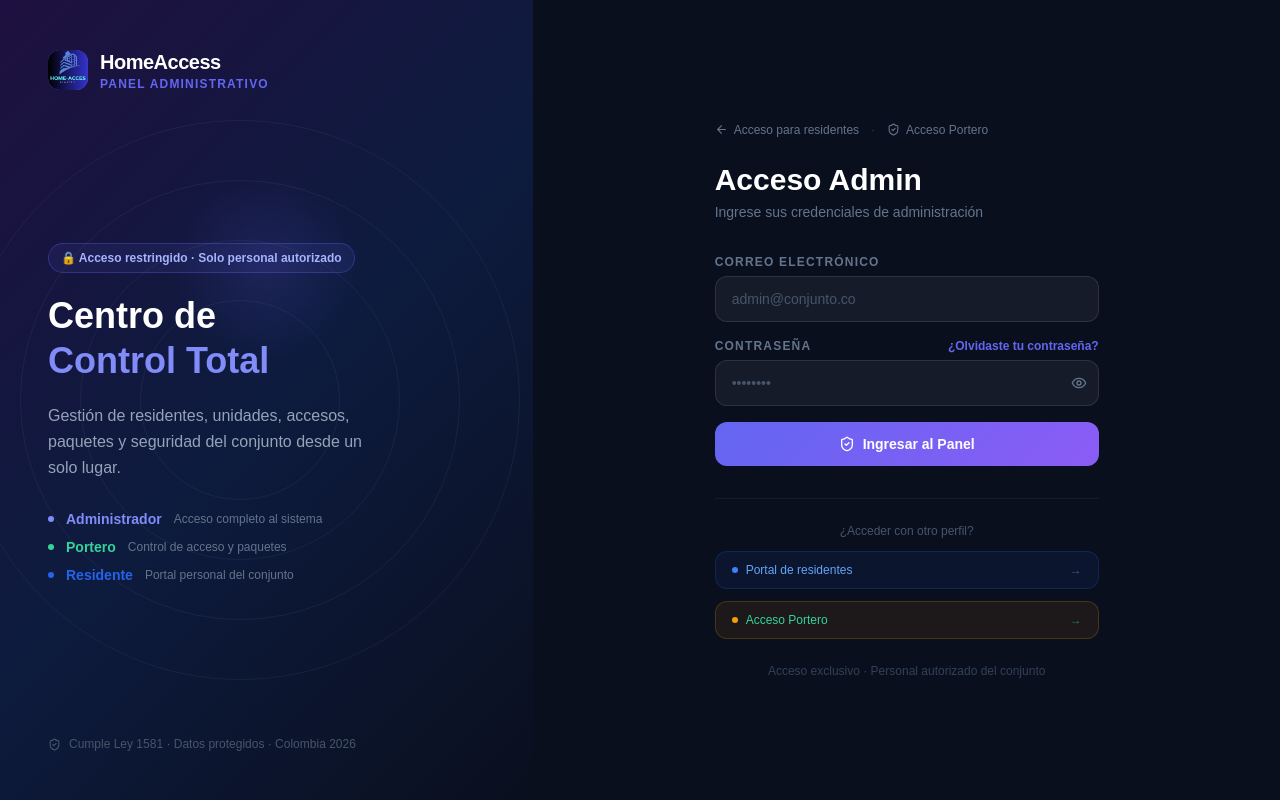
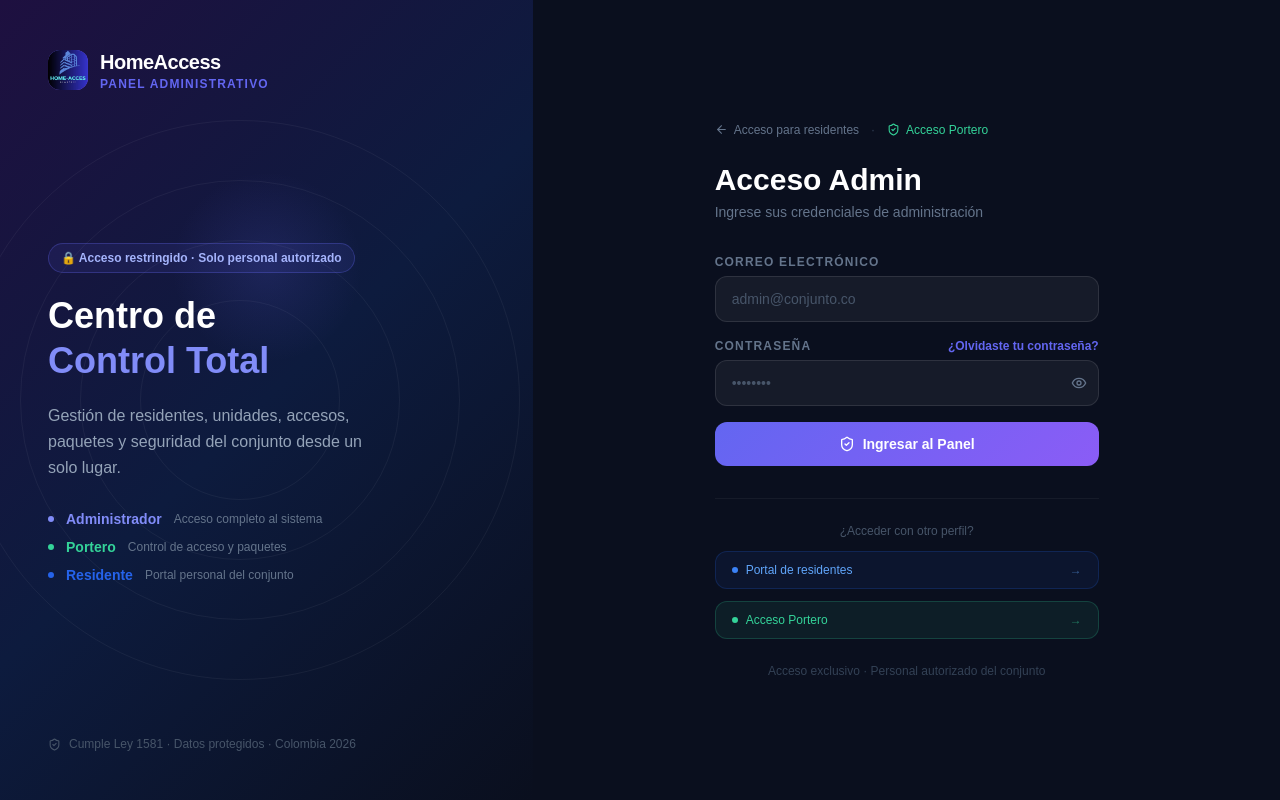
Before and after one commit to LeKarola33/HomeAccess_Frontend, a React (Vite) app: page /admin/login in a window 1280 px wide. Built offline with nearby package versions, Linux system fonts and the light colour scheme; no server answers.

Commit message:
Update role descriptions and styles in AdminLoginPage

```diff
--- a/src/pages/auth/AdminLoginPage.jsx
+++ b/src/pages/auth/AdminLoginPage.jsx
@@ -197,12 +197,12 @@ const AdminLoginPage = () => {
             Gestión de residentes, unidades, accesos, paquetes y seguridad del conjunto desde un solo lugar.
           </p>
 
-          {/* Roles */}
+          {/* Roles — sin Guarda de Seguridad */}
           <div className="space-y-2 pt-2">
             {[
-              { role: 'Administrador',    desc: 'Acceso completo al sistema',      color: '#818cf8' },
-              { role: 'Portero',          desc: 'Control de acceso y paquetes',    color: '#34d399' },
-              { role: 'Residente',        desc: 'Portal personal del conjunto',    color: '#2563eb' },
+              { role: 'Administrador', desc: 'Acceso completo al sistema',   color: '#818cf8' },
+              { role: 'Portero',       desc: 'Control de acceso y paquetes', color: '#34d399' },
+              { role: 'Residente',     desc: 'Portal personal del conjunto', color: '#2563eb' },
             ].map(({ role, desc, color }) => (
               <div key={role} className="flex items-center gap-3">
                 <div className="w-1.5 h-1.5 rounded-full flex-shrink-0" style={{ background: color }} />
@@ -236,7 +236,10 @@ const AdminLoginPage = () => {
                 </Link>
                 <span className="text-slate-700 text-xs">·</span>
                 <Link to="/securityguard/login"
-                  className="inline-flex items-center gap-1.5 text-xs text-slate-500 hover:text-amber-400 transition-colors">
+                  className="inline-flex items-center gap-1.5 text-xs transition-colors"
+                  style={{ color: '#34d399' }}
+                  onMouseOver={e => e.currentTarget.style.opacity = '0.7'}
+                  onMouseOut={e => e.currentTarget.style.opacity = '1'}>
                   <ShieldCheck size={13} />
                   Acceso Portero
                 </Link>
@@ -359,9 +362,9 @@ const AdminLoginPage = () => {
                 </Link>
                 <Link to="/securityguard/login"
                   className="flex items-center justify-between w-full px-4 py-2.5 rounded-xl text-xs font-medium transition-all group"
-                  style={{ background: 'rgba(245,158,11,0.08)', border: '1px solid rgba(245,158,11,0.2)', color: '#34d399' }}>
+                  style={{ background: 'rgba(52,211,153,0.08)', border: '1px solid rgba(52,211,153,0.2)', color: '#34d399' }}>
                   <div className="flex items-center gap-2">
-                    <div className="w-1.5 h-1.5 rounded-full bg-amber-500" />
+                    <div className="w-1.5 h-1.5 rounded-full" style={{ background: '#34d399' }} />
                     Acceso Portero
                   </div>
                   <span className="opacity-50 group-hover:opacity-100 transition-opacity">→</span>
```
